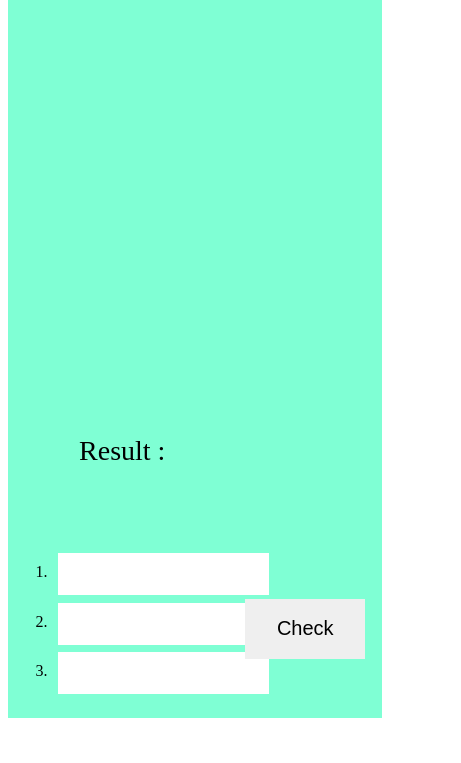
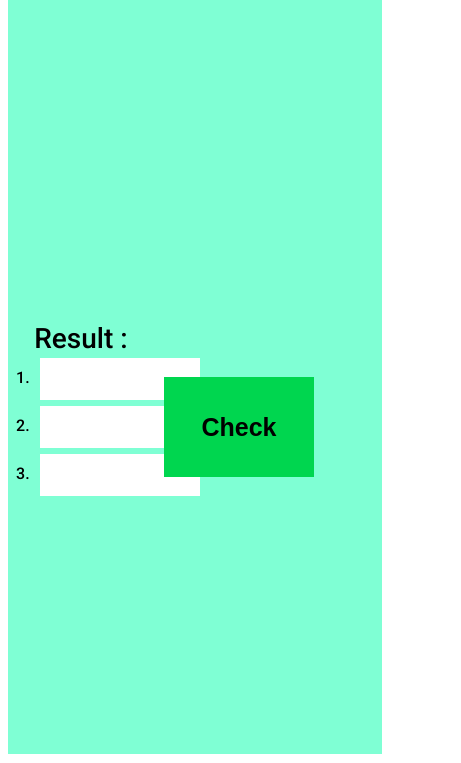
Before and after one commit to gcill/HolyTriangleApp, a plain HTML site: page public/index.html in a window 390 px wide. Shown: the part 81-844 px from the top of the page, 461 px wide, since content can reach past the window. Drawn offline with Linux system fonts and the light colour scheme.

Commit message:
fix layout

```diff
--- a/public/index.html
+++ b/public/index.html
@@ -6,6 +6,7 @@
         <title>Document</title>
         <link rel="stylesheet" href="triangle.css">
         <script src="trianglepic.js"></script>
+        <link href="https://fonts.googleapis.com/css2?family=Roboto:wght@500&display=swap" rel="stylesheet">
     </head>
     <body>
         <div class="box">
--- a/public/triangle.css
+++ b/public/triangle.css
@@ -1,20 +1,25 @@
+body{
+    font-family:'Roboto', sans-serif;
+}
 .box{
     background-color: aquamarine;
     margin-top: 120px;
     margin-left: 10%;
     margin-right: 10%;
+    height: 98vh;
 }
 #myCanvas{
-    width: 500px;
-    height: 500px;
-    margin-left: 20%;
-    margin-right: 10px;
+    width: 450px;
+    height: 450px;
+    margin: 0 auto;
 }
 
 .canvasContainer{
+    display: flex;
+    justify-content: center;
+    flex-direction: column;
     width: 70%;
-    margin-top: 5%;
-    margin-left: 10%;
+
 }
 
 .appName{
@@ -39,10 +44,10 @@
 }
 
 .inputBox{
-    margin-top: 10%;
-    margin-left: 20%;
+    padding-top: 10%;
     display: flex;
     flex-direction: column;
+    width: 40%;
 
 }
 
@@ -65,7 +70,8 @@ input[type=number]
     height: 50px;
     width: 400px;
     border: 0;
-    font-size: 20px;
+    font-size: 25px;
+    font-weight: 600;
 }
 #checkButton:active{
     margin-top: 10px;
@@ -83,8 +89,7 @@ input[type=number]
 
 .output{
     width: 100%;
-    margin: 10%;
-    margin-left: 20%;
+    margin-left: 10%;
     margin-top: 0;
     padding: 2%;
     font-size: 1.75rem;
@@ -96,6 +101,10 @@ input[type=number]
     margin-left: 10px;
     width: 40vw;
 
+}
+
+input[type=number]{
+    text-align: center;
 }
 
 /* for mobile version */
@@ -115,22 +124,26 @@ input[type=number]
     }
 
     #myCanvas{
-        margin: 0;
+        margin: 0 auto 2% auto;
         width: 80vw;
-        height: 50vh;
+        height: 80vw;
     }
 
     .canvasContainer{
         width: 100%;
         margin-top: 5%;
+        margin-left: 0;
     }
     .container{
         flex-direction: column;
     }
 
     #checkButton{
-        height: 3em;
+        height: 4em;
         width: 6em;
+        margin: 0;
+        font-size: 25px;
+        background-color: #00d64f;
     }
     #checkButton:active{
         height: 3em;
@@ -138,9 +151,10 @@ input[type=number]
         background-color: greenyellow;
     }
     .inputBox{
-        margin-left: 5%;
+        margin-left: 0%;
         margin-bottom: 20px;
         flex-direction: row;
+        padding: 0;
     }
 
     .inputField{
@@ -157,17 +171,21 @@ input[type=number]
         display: flex;
         justify-content: center;
         align-items: center;
-        width: 40vw;
+        width: 45vw;
+        margin: 0px;
     }
     .output{
-        margin-left: 7%;
-
+        margin: 0 0 0 7%;
+        width: 100%;
+        padding: 0;
     }
     .sideText{
         font-size: 1em;
         margin:5px;
         margin-right: 10px;
         padding-top: 5px;
-
+    }
+    input[type=number]{
+        width: 40vw;
     }
 }
--- a/public/trianglepic.js
+++ b/public/trianglepic.js
@@ -17,13 +17,15 @@ function checktriangle(){
     console.log(b)
     console.log(c)
 
-    if(a == null||b == null|| c== null){
-        alert("Values shouldn't be 0 or Null")
+    //check if input is number
+    if(isNaN(a) || isNaN(b) || isNaN(c)){
+        alert("Please provide side of triangle")
         output.innerHTML = "Result : Missing Input"
         type = 6;
         drawTriangle(type)
     }
     else if(a<0||b<0||c<0){
+        alert("Value should not negative")
         output.innerHTML = "Result : Wrong Input"
         type = 6;
         drawTriangle(type)
@@ -43,7 +45,6 @@ function checktriangle(){
             type = 3
         }
         else {
-
             w = (Math.pow(b,2)+Math.pow(c,2)-Math.pow(a,2))/(2*b*c)
             x = Math.acos((Math.pow(b,2)+Math.pow(c,2)-Math.pow(a,2))/(2*b*c))*180/Math.PI
             y = Math.acos((Math.pow(a,2)+Math.pow(c,2)-Math.pow(b,2))/(2*a*c))*180/Math.PI
@@ -62,13 +63,12 @@ function checktriangle(){
                     type = 5
 
                 }
-
         }
         drawTriangle(type)
         //drawTriangleFromSide();
     }
     else{
-        alert("Values shouldn't be 0 or Null")
+        //alert("Values shouldn't be 0 or Null")
         output.innerHTML = "Result : Not a triangle"
         type = 6
         drawTriangle(type)
```
